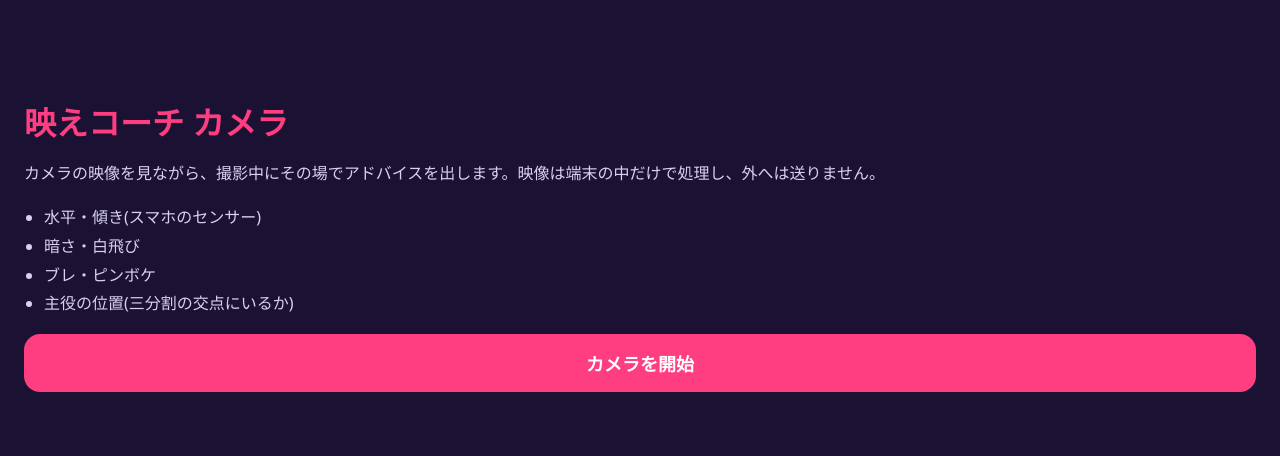
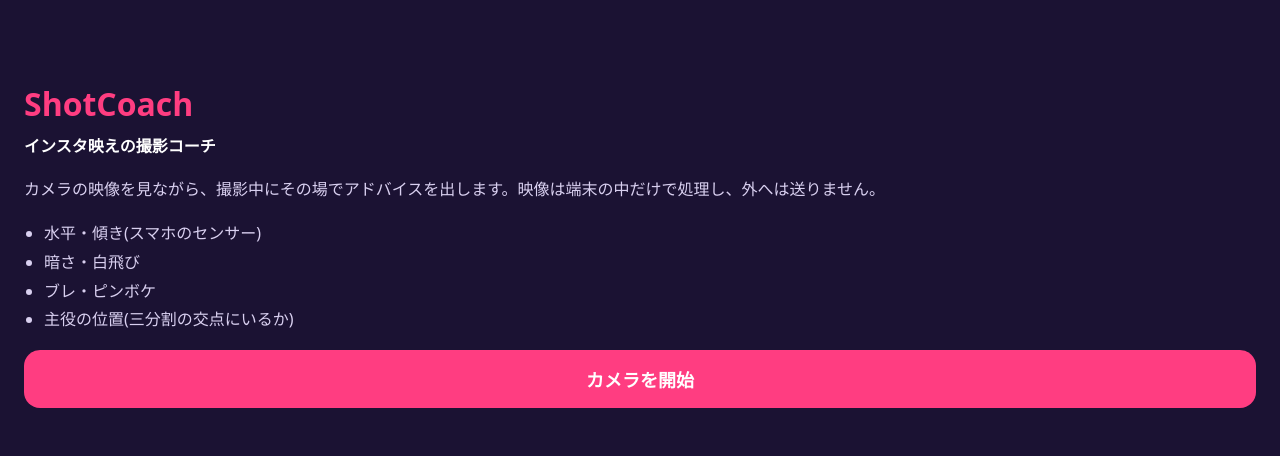
Before and after one commit to blackgunpowder0222-sudo/shotcoach, a plain HTML site: page index.html in a window 1280 px wide. Shown: the part 147-603 px from the top of the page. Drawn offline with Linux system fonts and the light colour scheme.

Commit message:
Add home screen icon, web manifest and app name ShotCoach
Co-Authored-By: Claude Opus 5.5 <noreply@anthropic.com>
Claude-Session: https://claude.ai/code/session_01KKsWC3baN3GL2BDH8tp7vC

```diff
--- a/index.html
+++ b/index.html
@@ -4,7 +4,14 @@
 <meta charset="utf-8">
 <meta name="viewport" content="width=device-width,initial-scale=1,viewport-fit=cover">
 <meta name="theme-color" content="#1b1233">
-<title>映えコーチ カメラ</title>
+<title>ShotCoach</title>
+<link rel="manifest" href="manifest.webmanifest">
+<link rel="apple-touch-icon" href="apple-touch-icon.png">
+<link rel="icon" type="image/png" sizes="32x32" href="favicon-32.png">
+<meta name="apple-mobile-web-app-title" content="ShotCoach">
+<meta name="apple-mobile-web-app-capable" content="yes">
+<meta name="mobile-web-app-capable" content="yes">
+<meta name="apple-mobile-web-app-status-bar-style" content="black-translucent">
 <style>
 :root{--ink:#1b1233;--pink:#ff3d81;--yellow:#ffd23f;--ok:#3ddc97;--warn:#ffb020;--bad:#ff5a5f;--glass:rgba(27,18,51,.62)}
 *{box-sizing:border-box;-webkit-tap-highlight-color:transparent}
@@ -91,7 +98,8 @@ button:focus-visible{outline:3px solid var(--yellow);outline-offset:2px}
 </div>
 
 <div class="start" id="start">
-  <h1>映えコーチ カメラ</h1>
+  <h1>ShotCoach</h1>
+  <p style="margin-top:-8px;font-weight:700;color:#fff">インスタ映えの撮影コーチ</p>
   <p>カメラの映像を見ながら、撮影中にその場でアドバイスを出します。映像は端末の中だけで処理し、外へは送りません。</p>
   <ul>
     <li>水平・傾き(スマホのセンサー)</li>
```
Also changed, not shown: apple-touch-icon.png (added), favicon-32.png (added), icon-192.png (added), icon-512.png (added), manifest.webmanifest (added).
